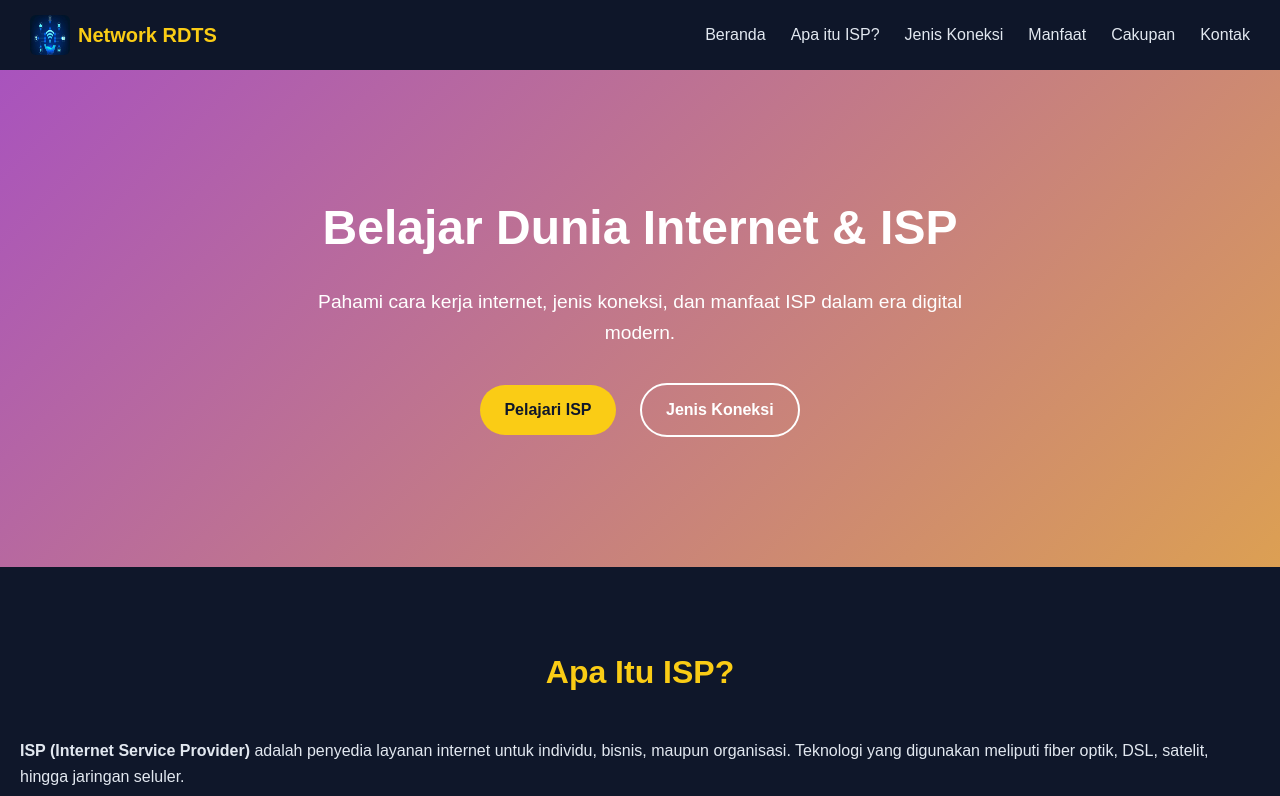
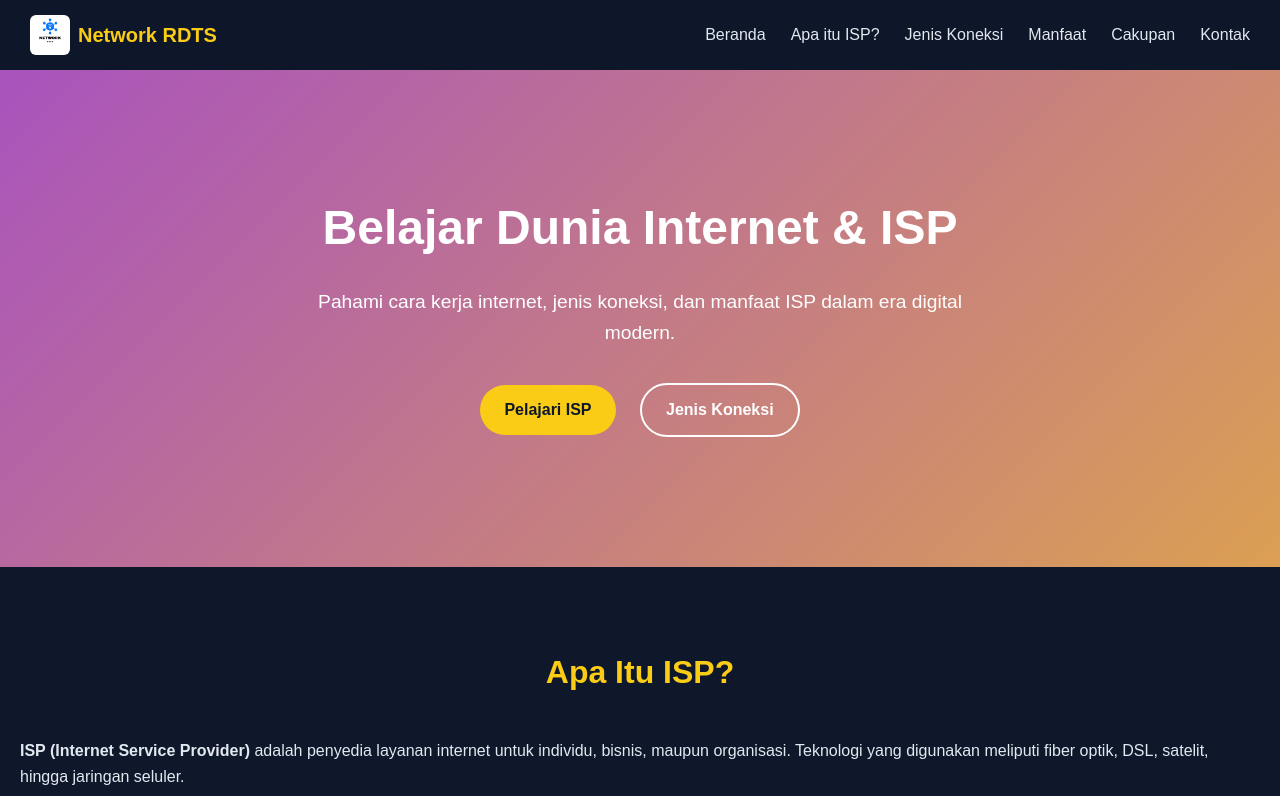
Before and after one commit to radit995/Network-RDTS, a plain HTML site: page index.html in a window 1280 px wide. Shown: the top 796 px of the page. Drawn offline with Linux system fonts and the light colour scheme.

Commit message:
Update index.html

```diff
--- a/index.html
+++ b/index.html
@@ -14,7 +14,7 @@
   <header>
     <div class="container">
       <a href="#home" class="logo">
-        <img src="jaringanwifi.jpg" alt="Logo Jaringan" width="40" height="40">
+        <img src="logonetwork.jpg" alt="Logo Jaringan" width="40" height="40">
         <span>Network RDTS</span>
       </a>
       <nav class="main-nav">
```
